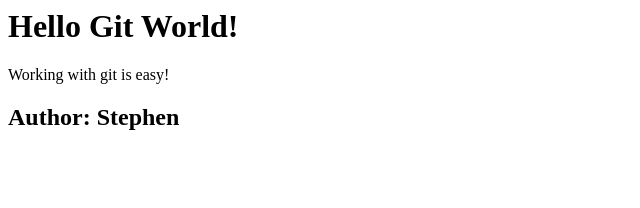
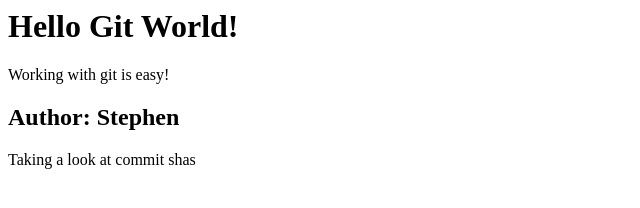
Before and after one commit to penguin800/Git_001, a plain HTML site: page index.html in a window 1280 px wide. Shown: the whole page, without its empty margins (0-640 px from the left). Drawn offline with Linux system fonts and the light colour scheme.

Commit message:
Commit Sha Message

```diff
--- a/index.html
+++ b/index.html
@@ -5,3 +5,7 @@
 </div>
 
 <h2>Author: Stephen</h2>
+
+<div>
+	<p>Taking a look at commit shas</p>
+</div>
```
